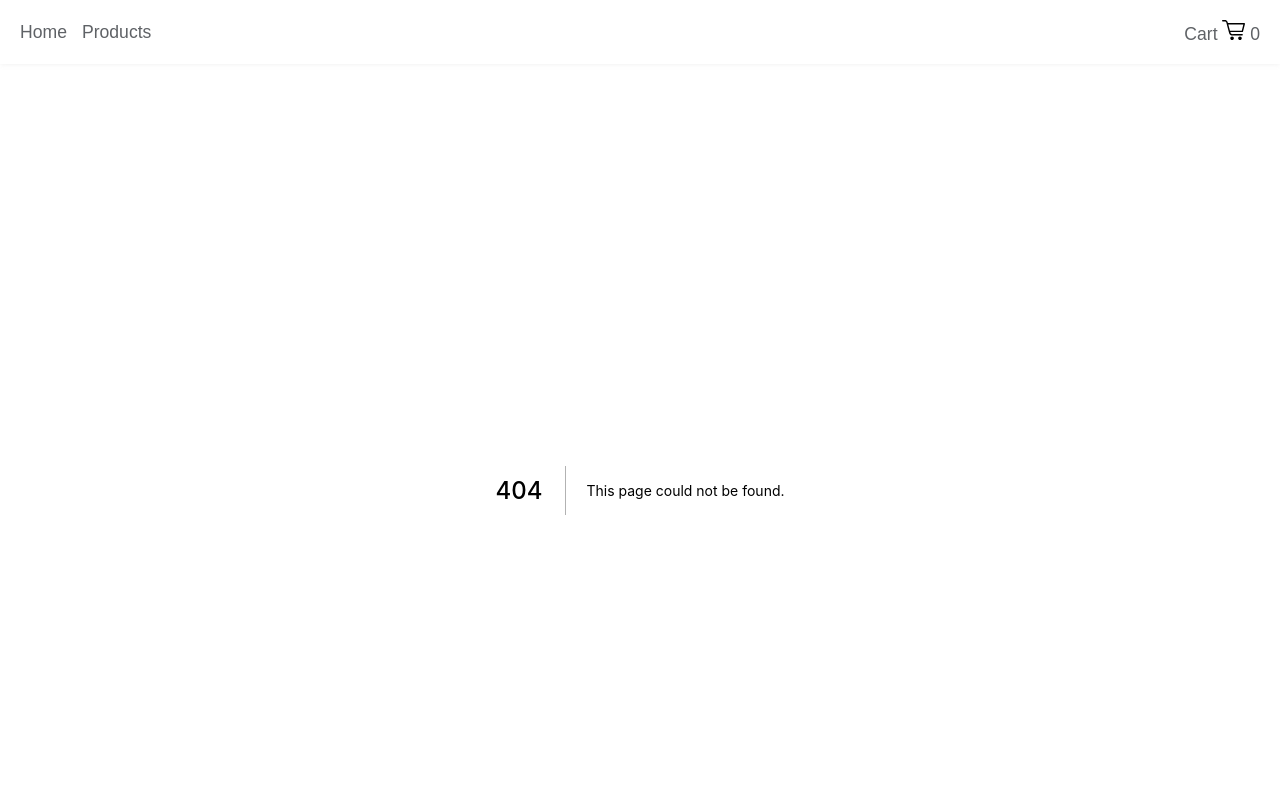
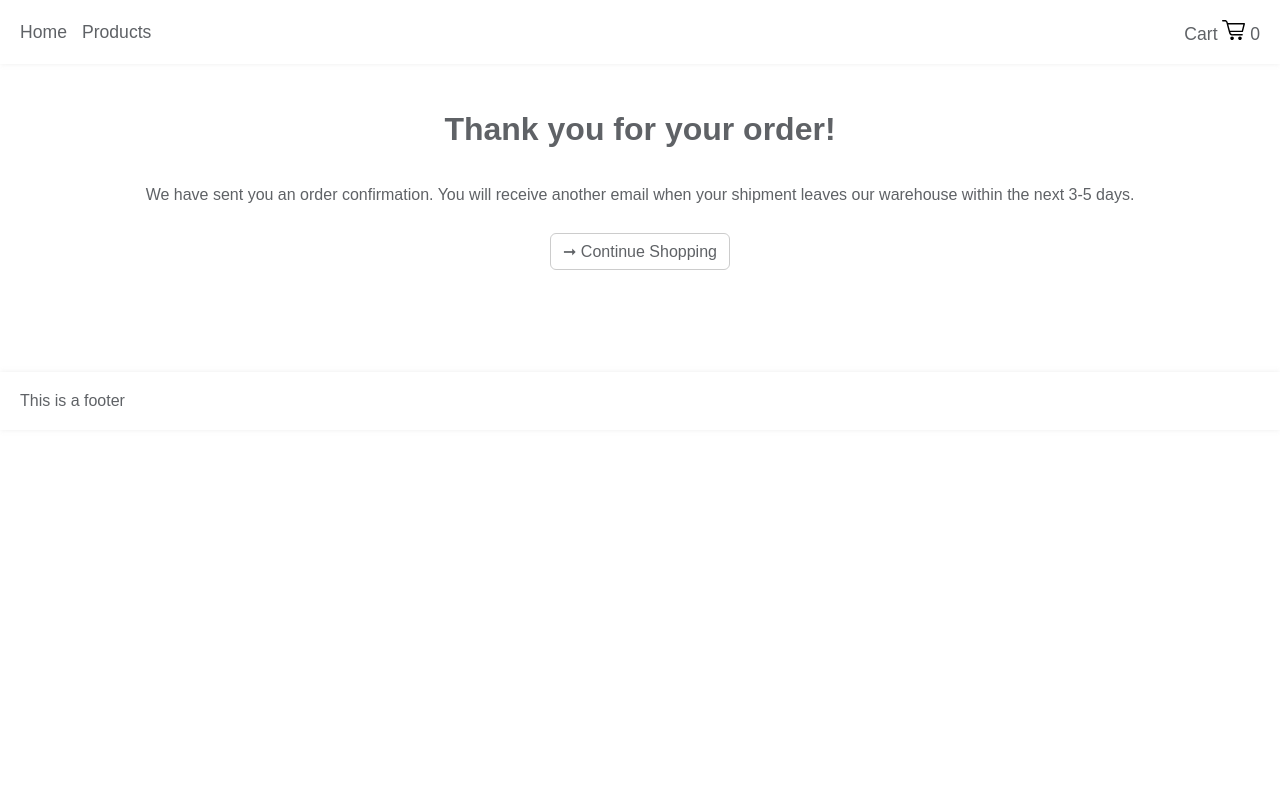
Before and after one commit to jae-kat/ecommerce-mockup, a Next.js app: page /thankyou in a window 1280 px wide. Before the commit this address had no page. Shown: the top 800 px of the page. Built offline with nearby package versions, Linux system fonts and the light colour scheme.

Commit message:
Add a thankyou page after checkout

```diff
--- /dev/null
+++ b/pages/thankyou.js
@@ -0,0 +1,47 @@
+import { css } from '@emotion/react';
+import Head from 'next/head';
+import Link from 'next/link';
+
+const thanks = css`
+  display: flex;
+  flex-direction: column;
+  align-items: center;
+  p {
+    text-align: justify;
+  }
+  .goBack {
+    padding: 8px 12px;
+    border: 1px solid #ccc;
+    border-radius: 6px;
+    margin: 1vw;
+    background-color: transparent;
+    text-decoration: none;
+    color: #5f6266;
+    :hover {
+      background-color: #48695acc;
+      border: 1px solid #48695acc;
+      color: white;
+    }
+  }
+`;
+
+export default function Thankyou() {
+  return (
+    <>
+      <Head>
+        <title>Thank you</title>
+        <meta name="description" content="Thank you for your order" />
+      </Head>
+      <div css={thanks}>
+        <h1>Thank you for your order!</h1>
+        <p>
+          We have sent you an order confirmation. You will receive another email
+          when your shipment leaves our warehouse within the next 3-5 days.
+        </p>
+        <Link href="/products">
+          <a className="goBack"> ➞ Continue Shopping</a>
+        </Link>
+      </div>
+    </>
+  );
+}
```
